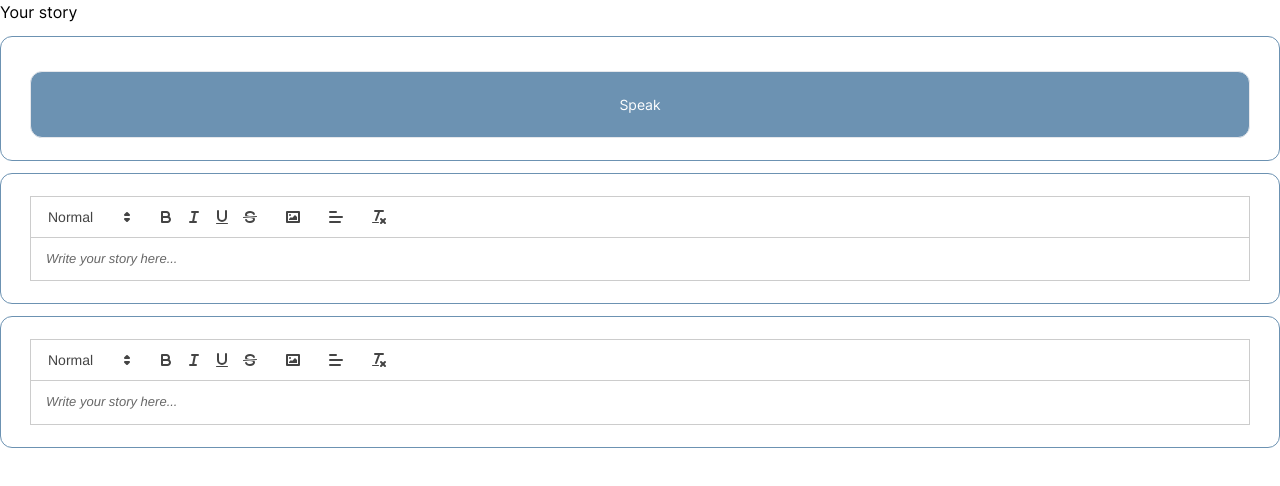
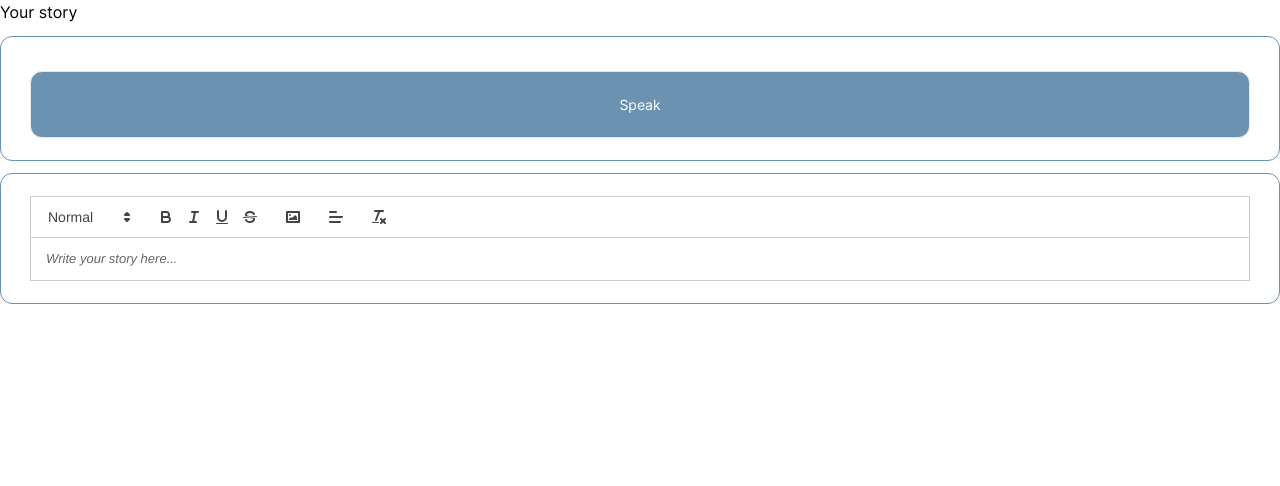
Before and after one commit to atweberlly/familywise, a Next.js app: page /member/QuilEditor in a window 1280 px wide. Shown: the top 486 px of the page. Built offline with nearby package versions, Linux system fonts and the light colour scheme.

Commit message:
Revert "Merge branch 'testing' into redo-testing-fix"
This reverts commit 0cf54eabf328ce409ab0cb0dbd3555a1f7a20910, reversing
changes made to 59689a93fb17cc2f48b27f7db51120c399156e12.

```diff
--- a/src/components/_member/Button.tsx
+++ b/src/components/_member/Button.tsx
@@ -29,7 +29,6 @@ export default function ButtonV2({
             : 'bg-transparent  text-primary-600 hover:bg-primary-600 hover:text-white dark:hover:bg-primary-600/70 dark:hover:text-white'
         }
         ${disabled ? 'cursor-not-allowed hover:bg-gray-500' : ''}
-
         `}
           disabled={disabled}
         >
@@ -44,6 +43,7 @@ export default function ButtonV2({
               ? 'bg-primary-400 text-white hover:bg-primary-600 hover:text-white dark:bg-primary-600 dark:hover:bg-primary-600/70'
               : 'bg-transparent  text-primary-600 hover:bg-primary-600 hover:text-white dark:hover:bg-primary-400/70 dark:hover:text-white'
           }
+          ${disabled ? 'cursor-not-allowed hover:bg-gray-500' : ''}
           `}
           disabled={disabled}
         >
--- a/src/pages/member/QuilEditor.tsx
+++ b/src/pages/member/QuilEditor.tsx
@@ -1,6 +1,7 @@
 import { useEffect, useRef, useState } from 'react'
 import toast from 'react-hot-toast'
 import 'react-quill/dist/quill.snow.css'
+import { SyncLoader } from 'react-spinners'
 import dynamic from 'next/dynamic'
 
 // Import Quill styles
@@ -156,17 +157,6 @@ const QuillEditor: React.FC<QuillEditorProps> = ({ value, onChange, editorLoadin
           formats={formats}
         />
       )}
-
-      {/* Display the Quill Editor*/}
-      <ReactQuill
-        theme="snow"
-        className="dark:bg-dark h-100 dark.borderColor-white dark.bg-black dark.textColor-white mt-[12px] min-h-[5vh] w-full rounded-[12px] border-[1.5px] border-secondary-500 px-[29px] py-[22px] text-[14px] text-secondary-600 focus:border-none"
-        placeholder="Write your story here..."
-        value={value}
-        onChange={onChange}
-        modules={modules}
-        formats={formats}
-      />
       <div ref={resultRef} />
     </div>
   )
--- a/src/pages/member/edit.tsx
+++ b/src/pages/member/edit.tsx
@@ -1,7 +1,7 @@
 import { useState, useEffect } from 'react'
 import toast from 'react-hot-toast'
 import { FaCheck } from 'react-icons/fa'
-import { ClipLoader } from 'react-spinners'
+import { ClipLoader, SkewLoader } from 'react-spinners'
 import { useRouter } from 'next/router'
 import ButtonV2 from '../../components/_member/Button'
 import QuillEditor from './QuilEditor'
@@ -174,13 +174,8 @@ const Edit = ({ question, id }: Props) => {
                 value={content.story || defaultContent.story}
                 onChange={handleEditorChange}
                 editorLoading={iseditorLoading}
-            {
-              //
-              <QuillEditor
-                value={content.story || defaultContent.story}
-                onChange={handleEditorChange}
               />
-            }
+            )}
 
             {/*
             <textarea
```
